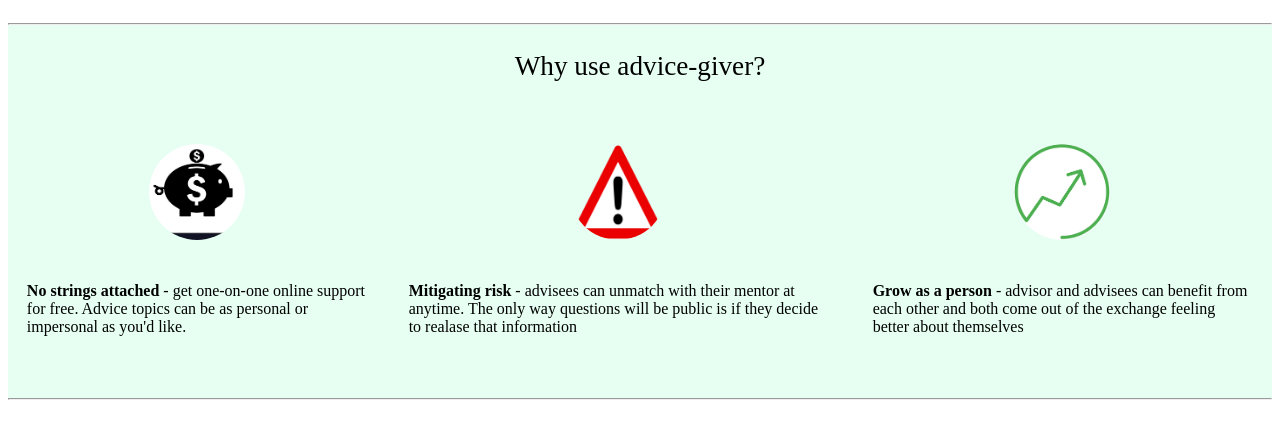
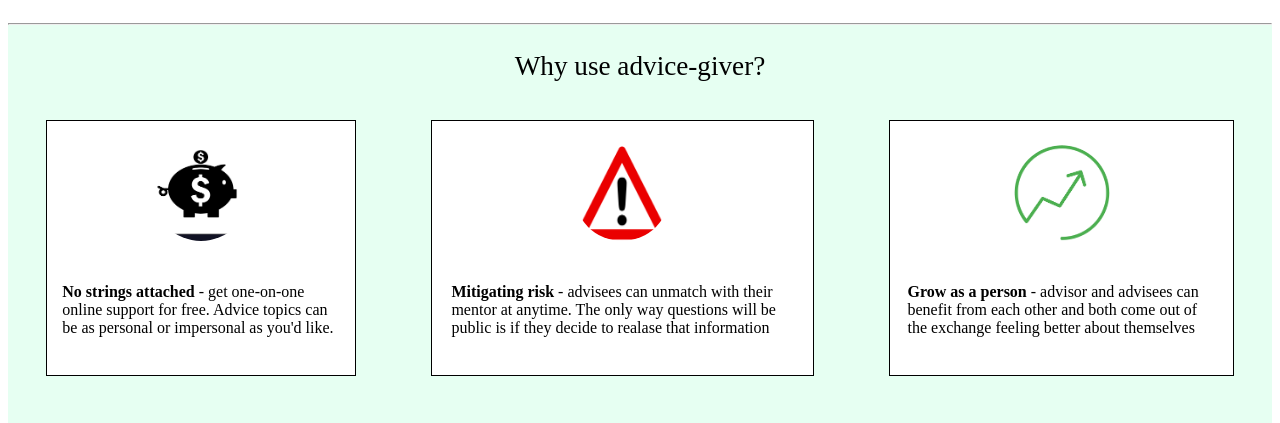
Before and after one commit to advice-giver/Web-UI, a plain HTML site: page index.html in a window 1280 px wide. Shown: the part 820-1243 px from the top of the page. Drawn offline with Linux system fonts and the light colour scheme.

Commit message:
turned why use section into cards

```diff
--- a/LESS/index.less
+++ b/LESS/index.less
@@ -185,6 +185,7 @@ i {
   flex-direction: column;
   justify-content: center;
   align-items: center;
+
 }
 
 .whyuse {
@@ -192,6 +193,20 @@ i {
   margin-right: 5%;
 }
 
+#border {
+  border: 1px solid black;
+  padding-bottom: 3%;
+  margin-left: 3%;
+  margin-right: 3%;
+ background-color: white;
+
+ @media @mobile {
+   margin-top: 3%;
+   margin-bottom: 3%;
+ }
+
+
+}
 /* Header for 3rd and 4th section */
 
 .whyuseheader {
--- a/index.html
+++ b/index.html
@@ -90,17 +90,17 @@
     <div class="sectionheader">Why use advice-giver?</div>
 
     <div class="whyuseheader">
-      <div class="column">
+      <div class="column" id="border">
       <img class="img" src="Images/PiggyBank.png" alt="Piggy bank symbol">
       <br>
       <div class="whyuse"><strong>No strings attached </strong>- get one-on-one online support for free. Advice topics can be as personal or impersonal as you'd like. </div>
     </div>
-    <div class="column">
+    <div class="column" id="border">
       <img class="img" src="Images/HazardWarning.png" alt="Danger symbol">
       <br>
    <div class="whyuse"><strong>Mitigating risk</strong> - advisees can unmatch with their mentor at anytime. The only way questions will be public is if they decide to realase that information</div>
   </div>
-    <div class="column">
+    <div class="column" id="border">
       <img class="img" src="Images/Grow.png" alt="Growth chart symbol">
       <br>
       <div class="whyuse"><strong>Grow as a person </strong> - advisor and advisees can benefit from each other and both come out of the exchange feeling better about themselves</div>
```
Also changed, not shown: css/index.css.
